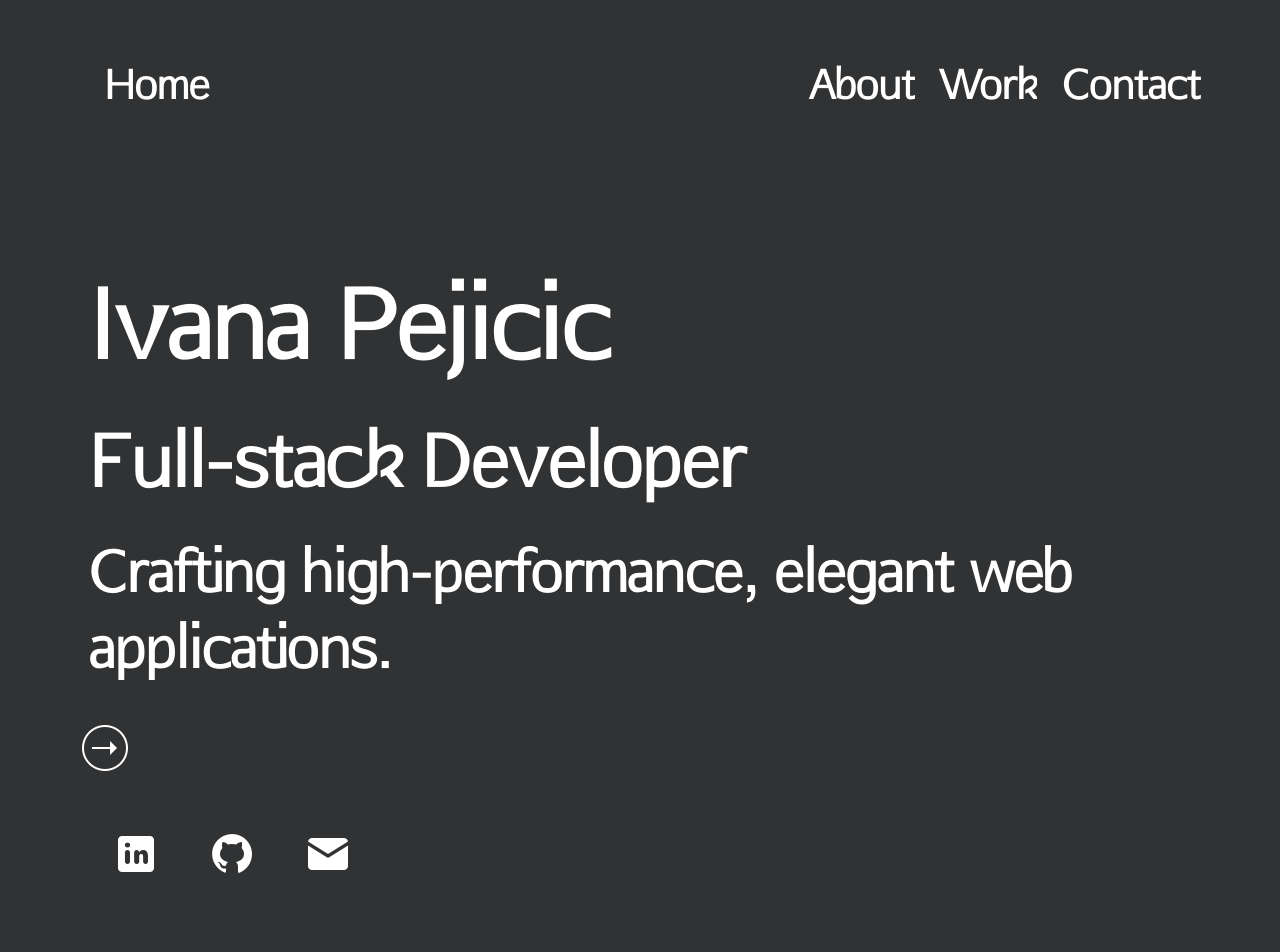
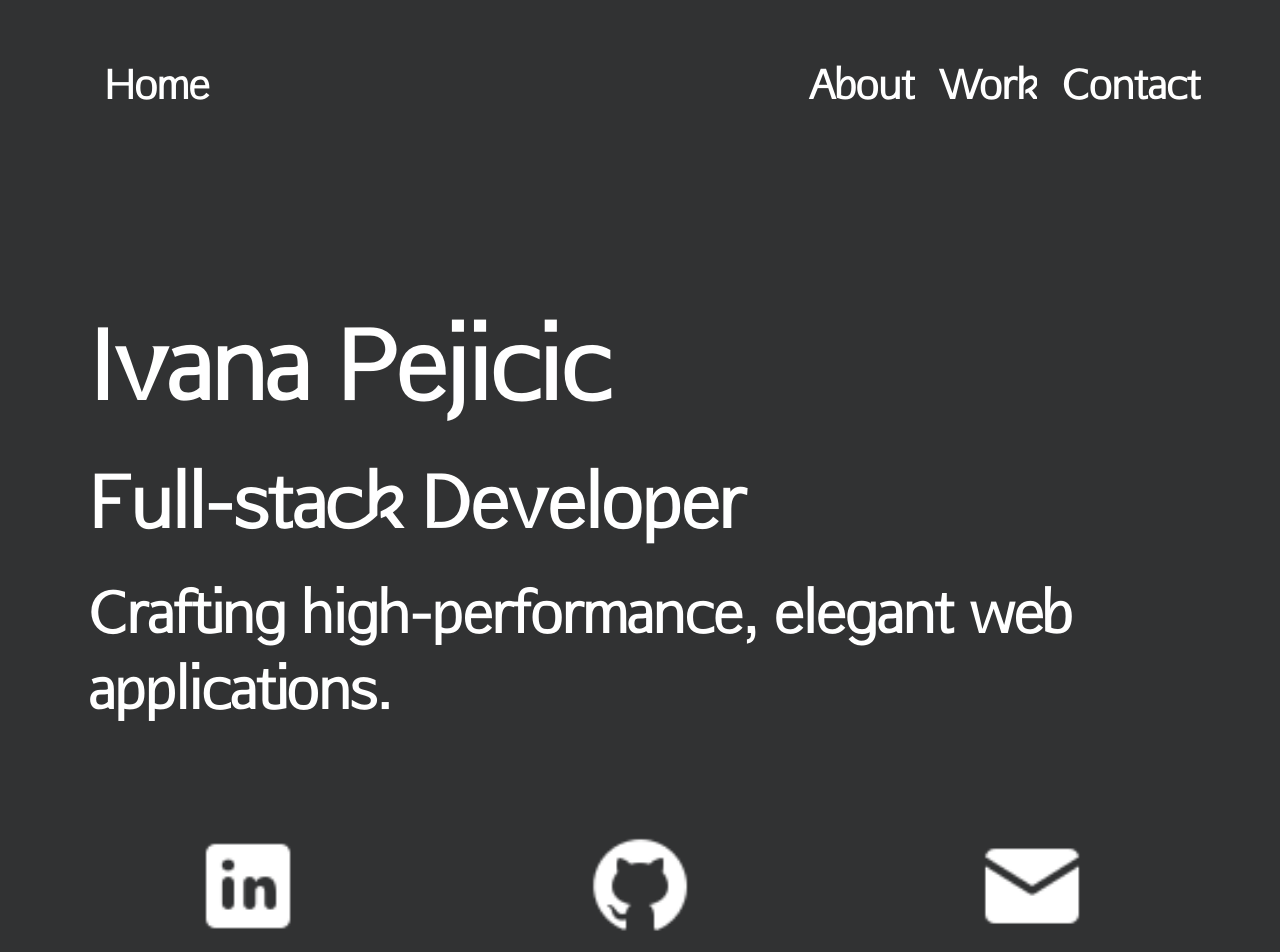
Before and after one commit to ivanapejicic/portfolio, a React (Create React App) app: page / in a window 1280 px wide. Shown: the top 952 px of the page. Before the commit the page ends 882 px from the top, so only its background shows below. Built offline with nearby package versions, Linux system fonts and the light colour scheme.

Commit message:
Home page completed with styling

```diff
--- a/src/assets/pages/Home/Home.js
+++ b/src/assets/pages/Home/Home.js
@@ -9,10 +9,10 @@ function Home() {
 
     return (
         <>
-            <div className='home'>
-                <div className='home__top'>
+            <div className='header'>
+                <div className='header__top'>
                     <Link className='link' to='#'>Home</Link>
-                    <nav className='home__top-right'>
+                    <nav className='header__top-right'>
                         <Link className='link' to='#'>About</Link>
                         <Link className='link' to='#'>Work</Link>
                         <Link className='link' to='#'>Contact</Link>
@@ -23,7 +23,9 @@ function Home() {
                 <h1 className='main__name'>Ivana Pejicic</h1>
                 <h2 className='main__title'>Full-stack Developer</h2>
                 <h3 className='main__description'>Crafting high-performance, elegant web applications.</h3>
-                <img className='main__arrow' src={arrow_right} alt='arrow that takes to the next page'></img>
+                {/* <Link to="#">
+                    <img className='main__arrow' src={arrow_right} alt='arrow that takes to the next page'></img>
+                </Link> */}
             </div>
             <div className='footer'>
                 <Link to='https://www.linkedin.com/in/ivanapejicic/'>
--- a/src/assets/pages/Home/Home.scss
+++ b/src/assets/pages/Home/Home.scss
@@ -6,10 +6,10 @@
     background-color: $backround;
 
 }
-.home{
+.header{
 
     @include tablet {
-        font-size: 1.5rem;
+        font-size: 1.25rem;
         padding: 1.5rem;
     }
 
@@ -37,12 +37,14 @@
     flex-direction: column;
     align-items: flex-start;
     justify-content: center;
-    height: 80vh;
+    height: 75vh;
     padding: 1rem;
 
     @include tablet {
-        font-size: 2rem;
+        font-size: 1.75rem;
         padding: 2.5rem;
+        height: 80vh;
+
     }
 
     @include desktop{
@@ -73,28 +75,45 @@
             padding-top: 0;
         }
     }
-    &__arrow {
-        padding: 1rem;
-    }
+    // &__arrow {
+    //     width: 70%;
+    //     align-self: flex-start;
+    //     padding: 1rem;
+
+    //     @include tablet {
+    //         width: 95%;
+    //         padding: 1.5rem;
+    //     }
+
+    //     @include desktop {
+    //         width: 100%;
+    //         padding: 2rem;
+    //         align-self: flex-start;
+    //     }
+    // }
+
 }
 
 .footer{
-    padding-left: 1rem;
     display: flex;
-    justify-content:flex-start;
+    justify-content: space-between;
+    padding: 0 5rem;
 
     @include tablet {
-        padding-left: 4rem;
+        padding: 0 12rem 2rem;
     }
 
     &-logo{
-        padding-left: .75rem;
-
+        width: 2rem;
         @include tablet {
-            padding-left: 1.5rem;
+            width: 3rem;
         }
         @include desktop {
-            padding-left: 3rem;
+            width: 7rem;
+        }
+
+        &:hover{
+            transform: scale(1.1);
         }
     }
 
@@ -104,4 +123,9 @@
     padding-left: 1.5rem;
     color: white;
     font-weight: bold;
+
+    &:hover{
+        color: yellow;
+        transform: scale(1.1);
+    }
 }
```
